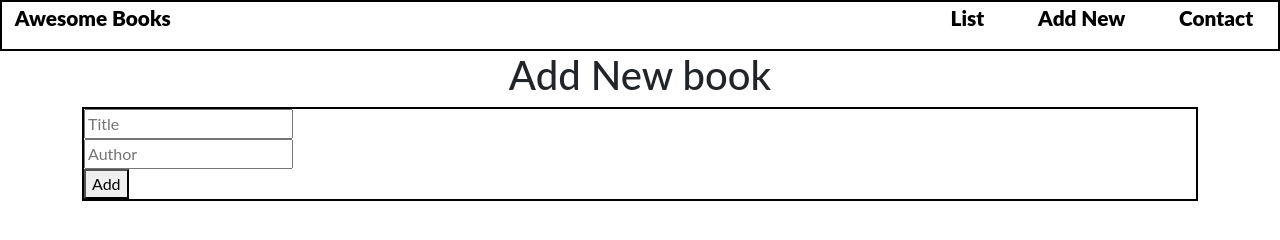
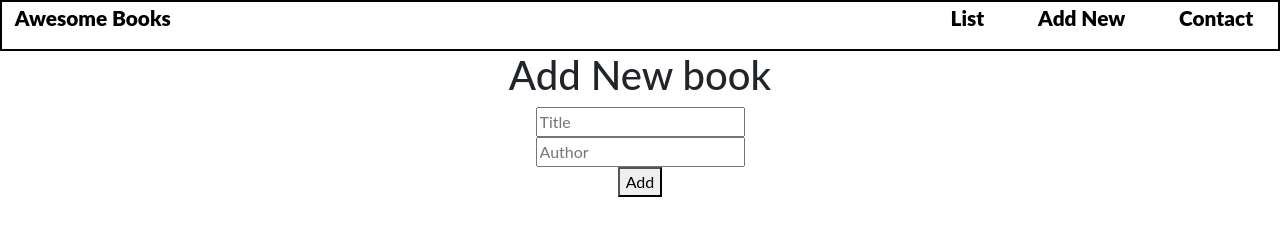
Before and after one commit to monika-soam/My-Awesome-books, a plain HTML site: page add.html in a window 1280 px wide. Drawn offline with nearby package versions, Linux system fonts and the light colour scheme.

Commit message:
Added style for add page

```diff
--- a/add.html
+++ b/add.html
@@ -36,7 +36,7 @@
       <div class="heading">
         <h1>Add New book</h1>
       </div>
-      <div class="books-list">
+      <div class="add-book">
         <div>
           <input type="text" id="title" placeholder="Title">
         </div>
--- a/style.css
+++ b/style.css
@@ -46,3 +46,9 @@
   .date-time {
     text-align: right;
   }
+
+  .add-book {
+    text-align: center;
+    display: flex;
+    flex-direction: column;
+  }
```
